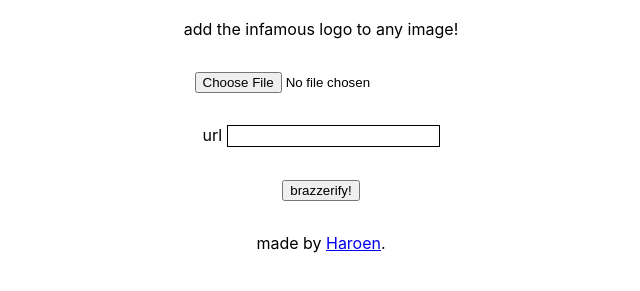
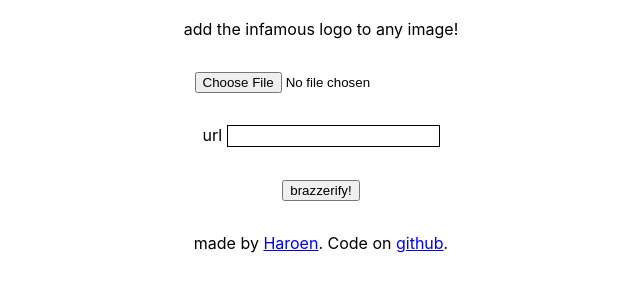
Before and after one commit to madrugaa/brazzerify, a plain HTML site: page index.html in a window 1280 px wide. Shown: the part 63-354 px from the top of the page, without its empty margins (319-959 px from the left). Drawn offline with Linux system fonts and the light colour scheme.

Commit message:
mention open source in footer

```diff
--- a/index.html
+++ b/index.html
@@ -86,7 +86,7 @@
   <div id="image">
   </div>
   <footer>
-    <p>made by <a href="https://haroen.me/">Haroen</a>.</p>
+    <p>made by <a href="https://haroen.me/">Haroen</a>. Code on <a href="https://github.com/haroenv/brazzerify">github</a>.</p>
   </footer>
   <script src="watermark.js"></script>
   <script>
```
